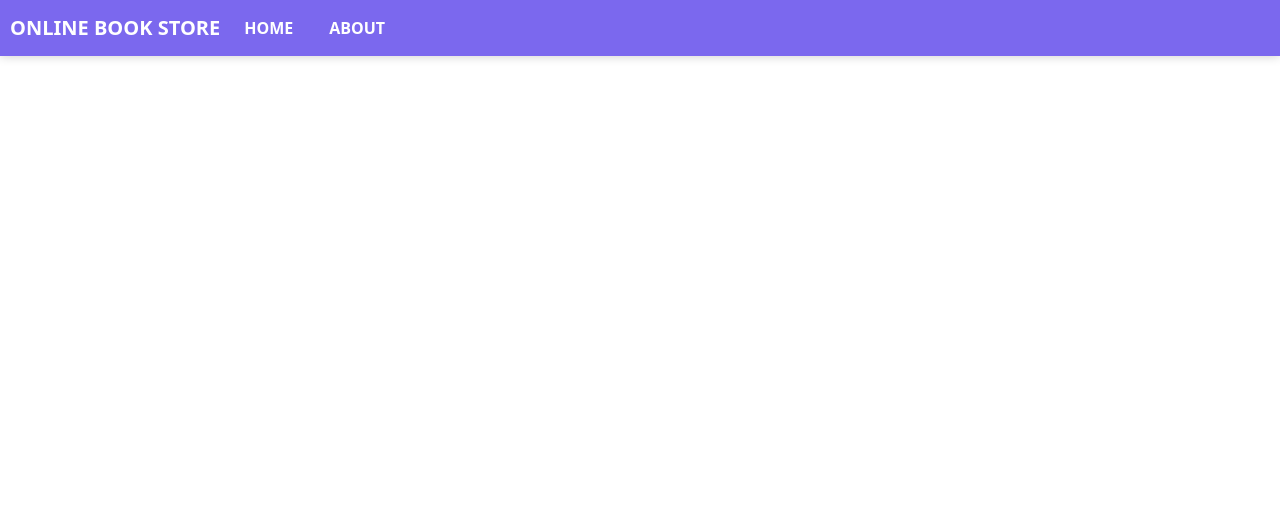
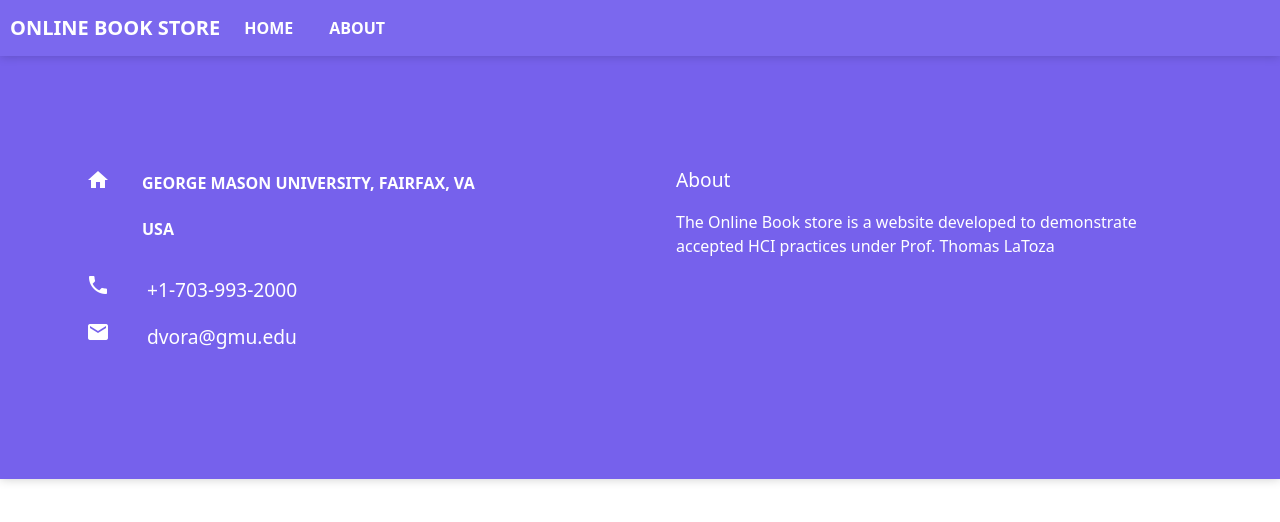
Before and after one commit to swe632/online-book-store, an Angular app: page / in a window 1280 px wide. Shown: the top 522 px of the page. Built offline with nearby package versions, Linux system fonts and the light colour scheme.

Commit message:
Added footer

```diff
--- a/angular.json
+++ b/angular.json
@@ -95,5 +95,8 @@
         }
       }
     }
+  },
+  "cli": {
+    "analytics": false
   }
 }
--- a/package.json
+++ b/package.json
@@ -15,9 +15,11 @@
     "@angular/compiler": "^16.2.0",
     "@angular/core": "^16.2.0",
     "@angular/forms": "^16.2.0",
+    "@angular/material": "^16.2.3",
     "@angular/platform-browser": "^16.2.0",
     "@angular/platform-browser-dynamic": "^16.2.0",
     "@angular/router": "^16.2.0",
+    "angular": "^1.8.3",
     "bootstrap": "^5.3.1",
     "rxjs": "~7.8.0",
     "tslib": "^2.3.0",
--- a/src/app/app.component.html
+++ b/src/app/app.component.html
@@ -1 +1,2 @@
 <app-navbar></app-navbar>
+<app-footer></app-footer>
--- /dev/null
+++ b/src/app/footer/footer.component.css
@@ -0,0 +1,80 @@
+.footer{
+    width:100%;
+    padding:6rem 0;
+    background-color: #7661ec;
+    box-shadow: 0px 0px 10px 0px rgba(0, 0, 0, 0.2);
+}
+
+.footer-container{
+
+    max-width:1140px;
+    margin:auto;
+    display:grid;
+    grid-template-columns: repeat(2,1fr);/*1frame*/
+    grid-gap:40px;
+
+}
+
+.left{
+height: 100%;
+max-width: 100%;
+display:flex;
+flex-direction: column;
+padding: 1rem;
+}
+
+.location{
+    display:flex;
+    margin-bottom:0.8rem;
+}
+
+.location p{
+line-height:30px;
+}
+
+.right{
+    height: 100%;
+    max-width: 100%;
+    display: flex;
+    flex-direction: column;
+    padding:1rem;
+}
+
+.social{
+    margin-top: 1rem;
+    color: white !important;
+}
+
+h4{
+    font-size: 1.2rem;
+    padding-bottom: 0.7rem;
+    color: white !important;
+}
+
+p{
+    color: #ffffff !important;
+    margin-right: 20px;
+}
+
+
+.home-icon{
+    color:#ffffff ;
+    margin-right:2rem ;
+}
+
+
+.phone-icon{
+    color:#ffffff ;
+    margin-right:2rem ;
+}
+
+.email-icon{
+    color:#ffffff ;
+    margin-right:2rem ;
+}
+
+.uni{
+    text-transform: uppercase;
+    font-weight: bold;
+
+}
--- /dev/null
+++ b/src/app/footer/footer.component.html
@@ -0,0 +1,42 @@
+<link href="https://fonts.googleapis.com/icon?family=Material+Icons" rel="stylesheet">
+<div class="footer">
+    <div class="footer-container">
+    <div class="left">
+
+            <div class="location" >
+                <mat-icon class="home-icon">home</mat-icon>
+                <div>
+                    <p class="uni"> George Mason University, Fairfax, VA</p>
+                    <p class="uni">USA</p>
+                </div>
+            </div>
+
+            <div class="phone">
+
+                <h4>
+                    <mat-icon class="phone-icon">phone</mat-icon>
+                    +1-703-993-2000
+                </h4>
+            </div>
+
+            <div class="email">
+
+                <h4>
+                    <mat-icon class="email-icon">email</mat-icon>
+                    dvora@gmu.edu
+                </h4>
+            </div>
+        </div>
+
+
+
+        <div class="right">
+                <h4> About  </h4>
+                <p> The Online Book store is a website developed to demonstrate accepted HCI practices under Prof. Thomas LaToza</p>
+                <div class="social">
+
+                </div>
+            </div>
+
+    </div>
+    </div>
```
Also changed, not shown: src/app/app.module.ts (+7 -2 lines), src/app/footer/footer.component.ts (added, +10 -0 lines), 2 other files (tests, documents, lock files or other folders).
